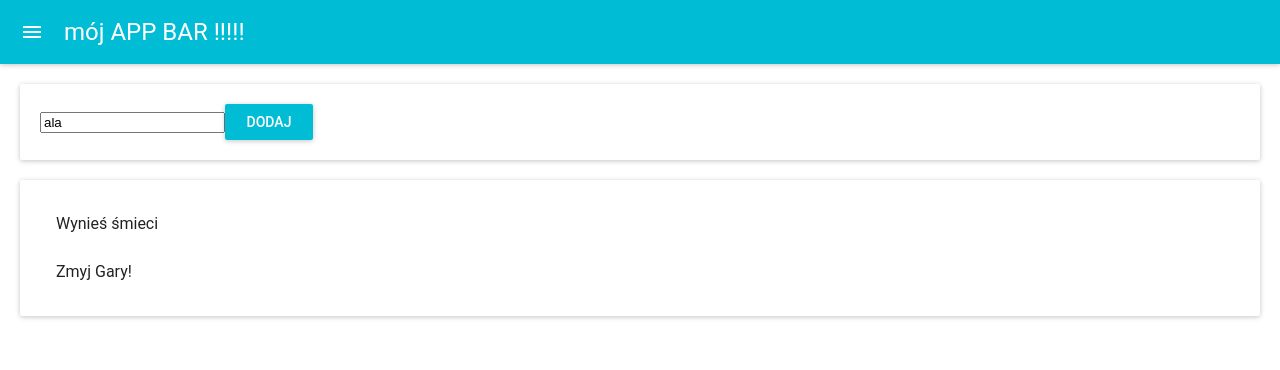
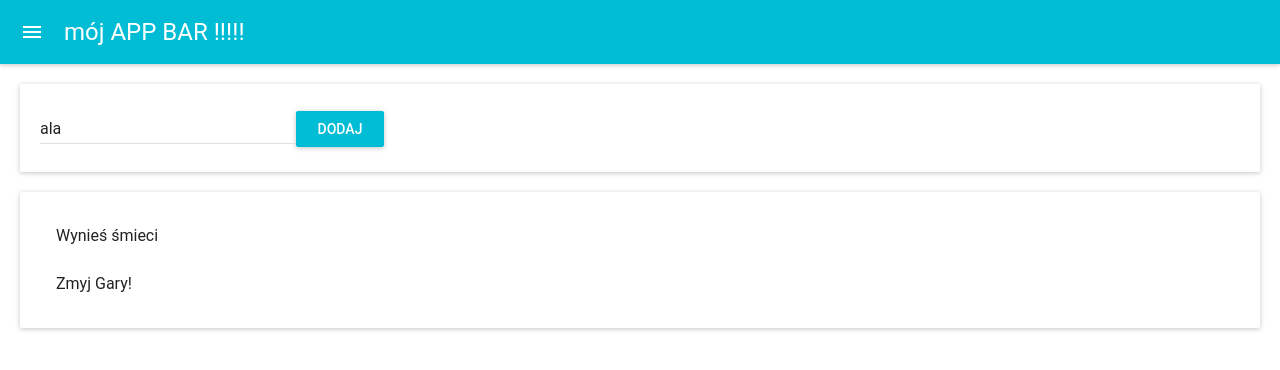
Before and after one commit to CappyPomarancza/my-react-exercises, a React (Create React App) app: page /todo in a window 1280 px wide. Shown: the top 370 px of the page. Built offline with nearby package versions, Linux system fonts and the light colour scheme.

Commit message:
input changed

```diff
--- a/src/ToDo/Forms.js
+++ b/src/ToDo/Forms.js
@@ -1,10 +1,11 @@
 import React from 'react'
 import PaperRefined from '../Components/PaperRefined'
 import RaisedButton from 'material-ui/RaisedButton'
+import { TextField } from 'material-ui';
 
 const Forms = (props) => (
     <PaperRefined>
-        <input
+        <TextField
             onChange={props.onNewTaskTextChanged}
             type={"text"}
             //placeholder={'Wpisz Zadanie'}
```
